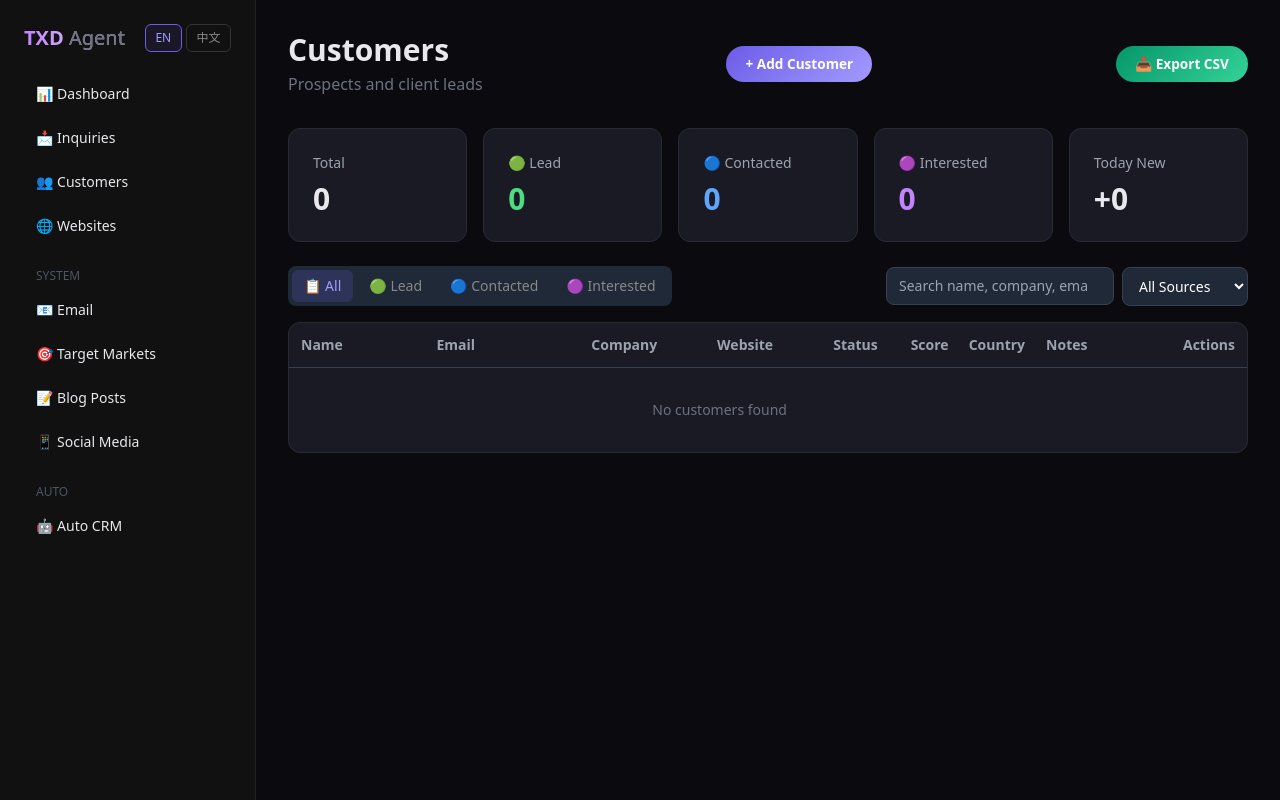
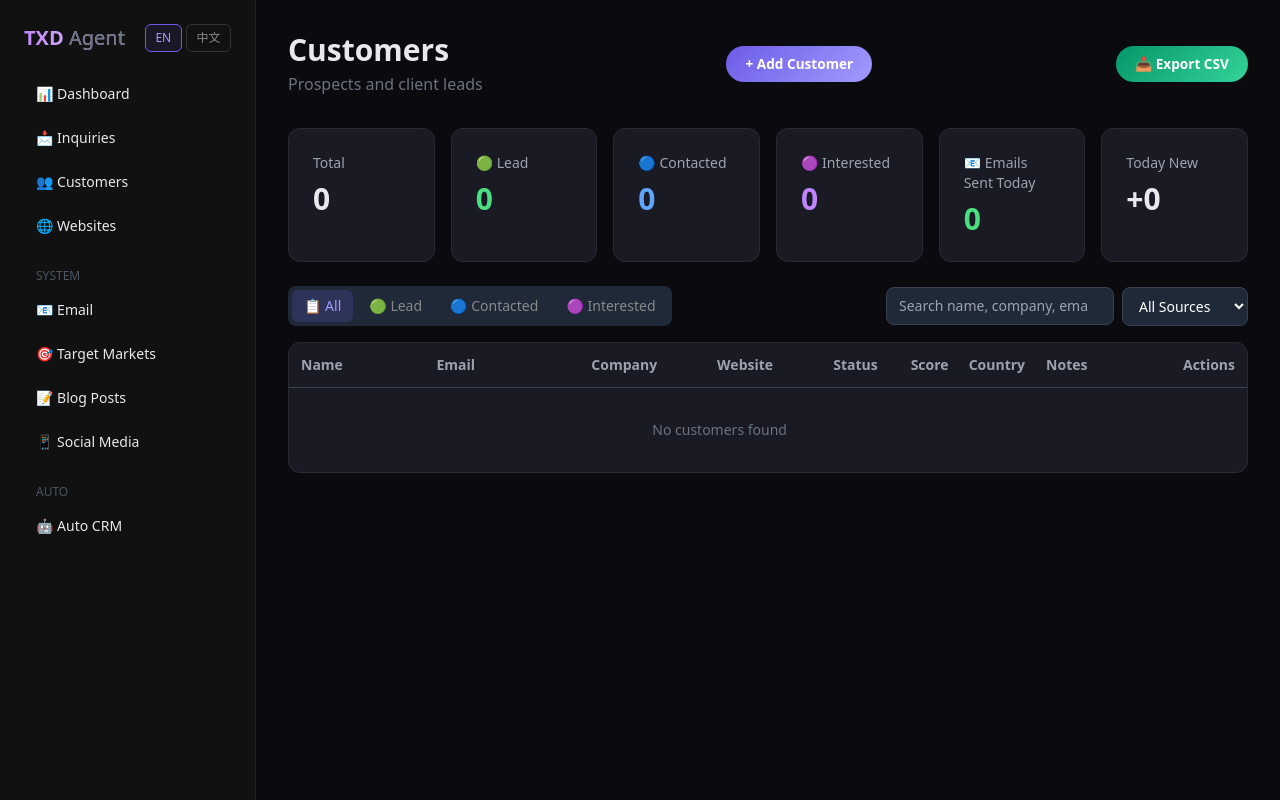
Before and after one commit to Jackzhangj2026/txd-trading, a FastAPI app: page /admin/customers in a window 1280 px wide. Run offline with FastAPI, Linux system fonts and the light colour scheme; data that the repository does not hold is empty; some libraries are stand-ins or nearby versions.

Commit message:
feat: customers page — add Emails Sent Today card
- Stats grid now 6 cards (added 📧 Emails Sent Today)
- JS fetches /api/emails/stats for today_sent count

```diff
--- a/backend/admin/templates/customers.html
+++ b/backend/admin/templates/customers.html
@@ -11,11 +11,12 @@
 </div>
 
 <!-- Stats Cards -->
-<div class="grid grid-cols-1 md:grid-cols-5 gap-4 mb-6">
+<div class="grid grid-cols-1 md:grid-cols-6 gap-4 mb-6">
     <div class="card"><div class="text-gray-400 text-sm">{{ _t('Total') }}</div><div class="text-3xl font-bold mt-2" id="stat-total">—</div></div>
     <div class="card"><div class="text-gray-400 text-sm">🟢 {{ _t('status_lead') }}</div><div class="text-3xl font-bold mt-2 text-green-400" id="stat-lead">—</div></div>
     <div class="card"><div class="text-gray-400 text-sm">🔵 {{ _t('status_contacted') }}</div><div class="text-3xl font-bold mt-2 text-blue-400" id="stat-contacted">—</div></div>
     <div class="card"><div class="text-gray-400 text-sm">🟣 {{ _t('status_interested') }}</div><div class="text-3xl font-bold mt-2 text-purple-400" id="stat-interested">—</div></div>
+    <div class="card"><div class="text-gray-400 text-sm">📧 {{ _t('Emails Sent Today') }}</div><div class="text-3xl font-bold mt-2 text-green-400" id="stat-emails">—</div></div>
     <div class="card"><div class="text-gray-400 text-sm">{{ _t('Today New') }}</div><div class="text-3xl font-bold mt-2" id="stat-today">—</div></div>
 </div>
 
@@ -167,6 +168,13 @@ async function loadStats() {
         document.getElementById('stat-interested').textContent = s.statuses ? s.statuses.interested : '—';
         document.getElementById('stat-today').textContent = '+' + s.today_new;
     } catch(e) {}
+
+    // Also fetch today's emails
+    try {
+        const er = await fetch('/api/emails/stats');
+        const es = await er.json();
+        document.getElementById('stat-emails').textContent = es.today_sent || 0;
+    } catch(e) {}
 }
 
 function showCustomerModal() {
```
